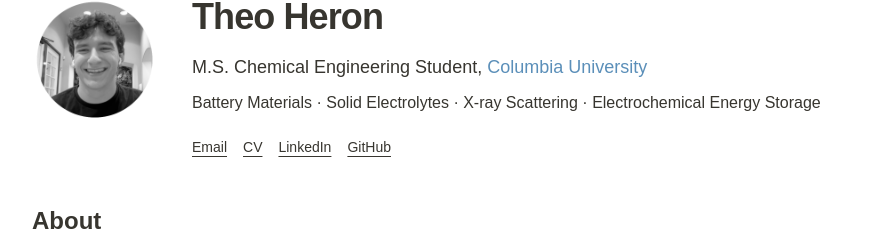
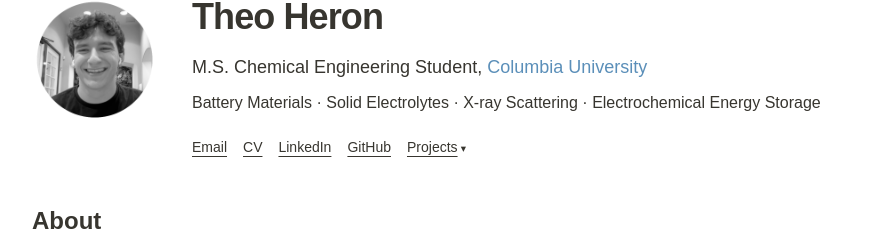
Before and after one commit to tagheron/research-website, a Next.js app: page / in a window 1280 px wide. Shown: the part 59-290 px from the top of the page, without its empty margins (200-1079 px from the left). Built offline with nearby package versions, Linux system fonts and the light colour scheme.

Commit message:
Fix projects dropdown layout

```diff
--- a/app/globals.css
+++ b/app/globals.css
@@ -1,4 +1,5 @@
 @import "tailwindcss";
+
 
 :root {
   --background: #ffffff;
@@ -51,13 +52,15 @@ body {
   margin: 0.4rem 0;
 }
 
+
 .links {
   display: flex;
+  align-items: baseline;
   gap: 1rem;
   margin-top: 1.5rem;
 }
 
-.links a {
+.links > a {
   color: inherit;
   text-decoration: underline;
   text-underline-offset: 3px;
@@ -79,3 +82,84 @@ body {
     font-size: 2.4rem;
   }
 }
+
+
+/* FIX PROJECTS DROPDOWN */
+
+.projectDropdown {
+  position: relative;
+  display: inline-flex;
+  align-items: baseline;
+  line-height: 1.25rem;
+}
+
+/* hide the ugly blue checkbox */
+.projectToggle {
+  position: absolute;
+  opacity: 0;
+  pointer-events: none;
+}
+
+/* Projects button */
+.projectButton {
+  cursor: pointer;
+  color: inherit;
+  font: inherit;
+  line-height: inherit;
+
+  display: inline-flex;
+  align-items: baseline;
+  gap: 0.2rem;
+
+  padding: 0;
+  margin: 0;
+}
+
+/* underline only Projects */
+.projectText {
+  text-decoration: underline;
+  text-underline-offset: 4px;
+}
+
+/* down arrow */
+.projectArrow::before {
+  content: "▾";
+  font-size: 0.75em;
+  line-height: 1;
+}
+
+/* up arrow when open */
+.projectToggle:checked + .projectButton .projectArrow::before {
+  content: "▴";
+}
+
+/* hide dropdown by default */
+.projectMenu {
+  display: none;
+
+  position: absolute;
+  top: 1.45rem;
+  left: 1.75rem;
+
+  padding: 0;
+  margin: 0;
+  border: 0;
+  box-shadow: none;
+  background: transparent;
+
+  z-index: 999;
+  white-space: nowrap;
+}
+
+/* show dropdown only when Projects is clicked */
+.projectToggle:checked ~ .projectMenu {
+  display: block;
+}
+
+.projectMenu a {
+  display: block;
+  color: inherit;
+  text-decoration: none;
+  font-size: 0.85em;
+  line-height: 1rem;
+}
--- a/app/page.tsx
+++ b/app/page.tsx
@@ -118,6 +118,21 @@ export default function Home() {
                 >
                   GitHub
                 </a>
+
+                <div className="projectDropdown">
+                  <input id="projects-toggle" className="projectToggle" type="checkbox" />
+
+                  <label htmlFor="projects-toggle" className="projectButton">
+                    <span className="projectText">Projects</span>
+                    <span className="projectArrow"></span>
+                  </label>
+
+                  <div className="projectMenu">
+                    <a href="https://battery-finance-dashboard-avem6lv3pgksnpkenlugeq.streamlit.app/">
+                      Battery Dashboard
+                    </a>
+                  </div>
+                </div>
               </div>
             </div>
           </div>
```
Also changed, not shown: app/layout.tsx (line endings or trailing spaces).
